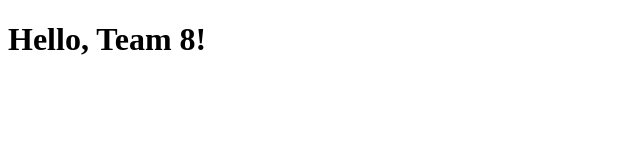
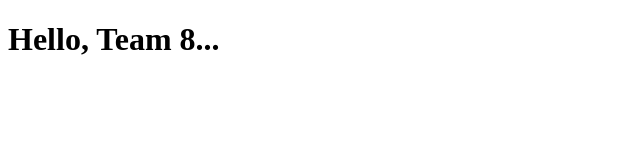
Before and after one commit to JesusFRosario/project-1, a plain HTML site: page index.html in a window 1280 px wide. Shown: the full height of the page, 0-640 px from the left. Drawn offline with Linux system fonts and the light colour scheme.

Commit message:
testing...

```diff
--- a/index.html
+++ b/index.html
@@ -7,7 +7,7 @@
 </head>
 <body>
 	<header>
-		<h1>Hello, Team 8!</h1>
+		<h1>Hello, Team 8...</h1>
 	</header>
 
 </body>
```
